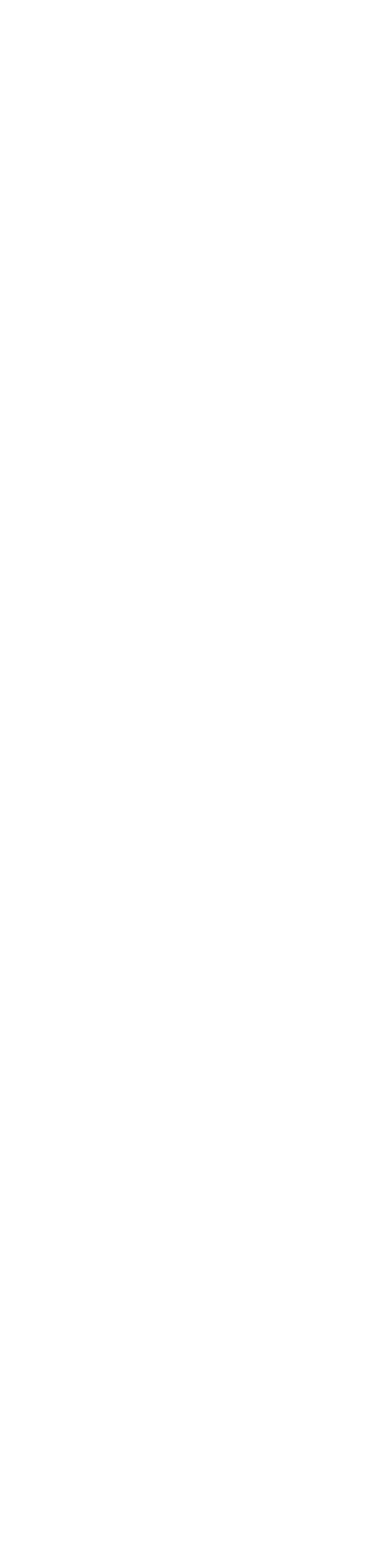
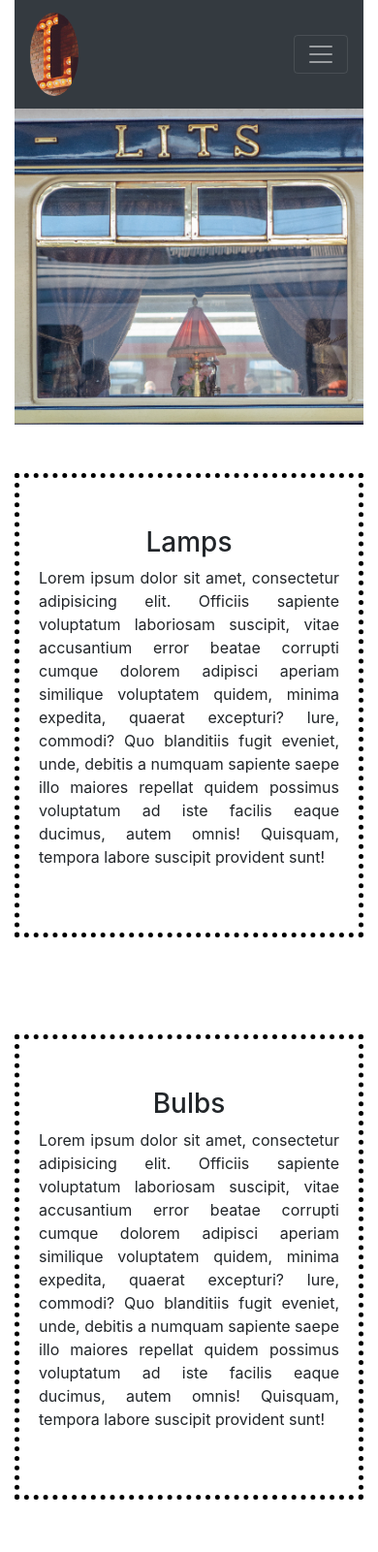
Before and after one commit to neodynia/landing-page, a website: page index.html in a window 390 px wide. Shown: the top 1601 px of the page at 97% size. Before the commit the page ends 844 px from the top, so only its background shows below. Drawn offline with nearby package versions, Linux system fonts and the light colour scheme.

Commit message:
phase one

```diff
--- a/css/main.css
+++ b/css/main.css
@@ -0,0 +1,20 @@
+
+.center {
+  width: 100%;
+  height: auto;
+
+}
+
+#video {
+  display: flex;
+  width: 100%;
+  padding-top: 50px;
+}
+
+section {
+  padding: 50px 20px;
+  border: 5px;
+  margin: 50px 0px;
+  border-style: dotted;
+  border-color: #000;
+}
--- a/index.html
+++ b/index.html
@@ -9,22 +9,89 @@
   <meta http-equiv="X-UA-Compatible" content="ie=edge">
   <title>Responsive Landing Page</title>
   <!--Bootstrap 4 CSS CDN-->
-  <link rel="stylesheet" href="https://stackpath.bootstrapcdn.com/bootstrap/4.1.1/css/bootstrap.min.css" integrity="sha384-WskhaSGFgHYWDcbwN70/dfYBj47jz9qbsMId/iRN3ewGhXQFZCSftd1LZCfmhktB"
-    crossorigin="anonymous">
+  <link rel="stylesheet" href="https://stackpath.bootstrapcdn.com/bootstrap/4.1.1/css/bootstrap.min.css" integrity="sha384-WskhaSGFgHYWDcbwN70/dfYBj47jz9qbsMId/iRN3ewGhXQFZCSftd1LZCfmhktB" crossorigin="anonymous">
   <!--Personal CSS Style Link-->
   <link rel="stylesheet" href="css/main.css">
 </head>
 
 <body>
+  <div class="container-fluid">
+    <div class="row">
+      <div class="col-sm-12">
+        <header id="header">
+          <nav class="navbar navbar-expand-md bg-dark navbar-dark" id="nav-bar">
+            <!-- Brand -->
+            <a class="navbar-brand"><img class="rounded-circle" src="img/logo.jpg" alt="the letter L made in lightbulbs"></a>
+            <!-- Toggler/collapsibe Button -->
+            <button class="navbar-toggler" type="button" data-toggle="collapse" data-target="#collapsibleNavbar">
+            <span class="navbar-toggler-icon"></span>
+            </button>
+            <!-- Navbar links -->
+            <div class="collapse navbar-collapse" id="collapsibleNavbar">
+              <ul class="navbar-nav">
+                <li class="nav-item">
+                  <a class="nav-link active" id="lamp-link" href="#Lamps">Lamps</a>
+                </li>
+                <li class="nav-item">
+                  <a class="nav-link active" id="bulb-link" href="#Bulbs">Bulbs</a>
+                </li>
+                <li class="nav-item">
+                  <a class="nav-link active" id="shades-link" href="#Shades">Shades</a>
+                </li>
+              </ul>
+            </div>
+          </nav>
+          <img class="center" id="header-img" src="img/lits.jpg" alt="a lamp centered in a traincar window">
+        </header>
+      </div>
+    </div>
+    <div class="row">
+      <div class="col-sm-4">
+        <section id="Lamps">
+          <header id="lamps-header">
+            <h3 class="text-center">Lamps</h3>
+            <p class="text-justify">
+              Lorem ipsum dolor sit amet, consectetur adipisicing elit. Officiis sapiente voluptatum laboriosam suscipit, vitae accusantium error beatae corrupti cumque dolorem adipisci aperiam similique voluptatem quidem, minima expedita, quaerat excepturi? Iure, commodi? Quo blanditiis fugit eveniet, unde, debitis a numquam sapiente saepe illo maiores repellat quidem possimus voluptatum ad iste facilis eaque ducimus, autem omnis! Quisquam, tempora labore suscipit provident sunt!
+            </p>
+          </header>
+        </section>
+      </div>
+      <div class="col-sm-4">
+        <section id="Bulbs">
+          <header id="bulbs-header">
+            <h3 class="text-center">Bulbs</h3>
+            <p class="text-justify">
+              Lorem ipsum dolor sit amet, consectetur adipisicing elit. Officiis sapiente voluptatum laboriosam suscipit, vitae accusantium error beatae corrupti cumque dolorem adipisci aperiam similique voluptatem quidem, minima expedita, quaerat excepturi? Iure, commodi? Quo blanditiis fugit eveniet, unde, debitis a numquam sapiente saepe illo maiores repellat quidem possimus voluptatum ad iste facilis eaque ducimus, autem omnis! Quisquam, tempora labore suscipit provident sunt!
+            </p>
+          </header>
+        </section>
+      </div>
+      <div class="col-sm-4">
+        <section id="Shades">
+          <header id="shades-header">
+            <h3 class="text-center">Shades</h3>
+            <p class="text-justify">
+              Lorem ipsum dolor sit amet, consectetur adipisicing elit. Officiis sapiente voluptatum laboriosam suscipit, vitae accusantium error beatae corrupti cumque dolorem adipisci aperiam similique voluptatem quidem, minima expedita, quaerat excepturi? Iure, commodi? Quo blanditiis fugit eveniet, unde, debitis a numquam sapiente saepe illo maiores repellat quidem possimus voluptatum ad iste facilis eaque ducimus, autem omnis! Quisquam, tempora labore suscipit provident sunt!
+            </p>
+          </header>
+        </section>
+      </div>
+    </div>
+    <div class="row">
+      <div class="col-sm-12">
+        <iframe id="video" width="560" height="315" src="https://www.youtube.com/embed/yM5910skhWs" frameborder="0" allow="autoplay; encrypted-media" allowfullscreen></iframe>
+      </div>
+    </div>
+  </div>
+
+
+
   <!--jQuery CDN-->
-  <script src="https://code.jquery.com/jquery-3.3.1.slim.min.js" integrity="sha384-q8i/X+965DzO0rT7abK41JStQIAqVgRVzpbzo5smXKp4YfRvH+8abtTE1Pi6jizo"
-    crossorigin="anonymous"></script>
+  <script src="https://code.jquery.com/jquery-3.3.1.slim.min.js" integrity="sha384-q8i/X+965DzO0rT7abK41JStQIAqVgRVzpbzo5smXKp4YfRvH+8abtTE1Pi6jizo" crossorigin="anonymous"></script>
   <!--popper.js CDN-->
-  <script src="https://cdnjs.cloudflare.com/ajax/libs/popper.js/1.14.3/umd/popper.min.js" integrity="sha384-ZMP7rVo3mIykV+2+9J3UJ46jBk0WLaUAdn689aCwoqbBJiSnjAK/l8WvCWPIPm49"
-    crossorigin="anonymous"></script>
+  <script src="https://cdnjs.cloudflare.com/ajax/libs/popper.js/1.14.3/umd/popper.min.js" integrity="sha384-ZMP7rVo3mIykV+2+9J3UJ46jBk0WLaUAdn689aCwoqbBJiSnjAK/l8WvCWPIPm49" crossorigin="anonymous"></script>
   <!--Bootstrap 4 js CDN-->
-  <script src="https://stackpath.bootstrapcdn.com/bootstrap/4.1.1/js/bootstrap.min.js" integrity="sha384-smHYKdLADwkXOn1EmN1qk/HfnUcbVRZyYmZ4qpPea6sjB/pTJ0euyQp0Mk8ck+5T"
-    crossorigin="anonymous"></script>
+  <script src="https://stackpath.bootstrapcdn.com/bootstrap/4.1.1/js/bootstrap.min.js" integrity="sha384-smHYKdLADwkXOn1EmN1qk/HfnUcbVRZyYmZ4qpPea6sjB/pTJ0euyQp0Mk8ck+5T" crossorigin="anonymous"></script>
   <!--freeCodeCamp Functionality Testing CDN-->
   <script src="https://gitcdn.link/repo/freeCodeCamp/testable-projects-fcc/master/build/bundle.js"></script>
   <!--Personal JS script src-->
--- a/package.json
+++ b/package.json
@@ -15,5 +15,8 @@
     "project"
   ],
   "author": "ryan boris",
-  "license": "ISC"
+  "license": "ISC",
+  "dependencies": {
+    "serve": "^9.1.0"
+  }
 }
```
Also changed, not shown: img/lits.jpg (added), img/logo.jpg (added), 2 other files.
